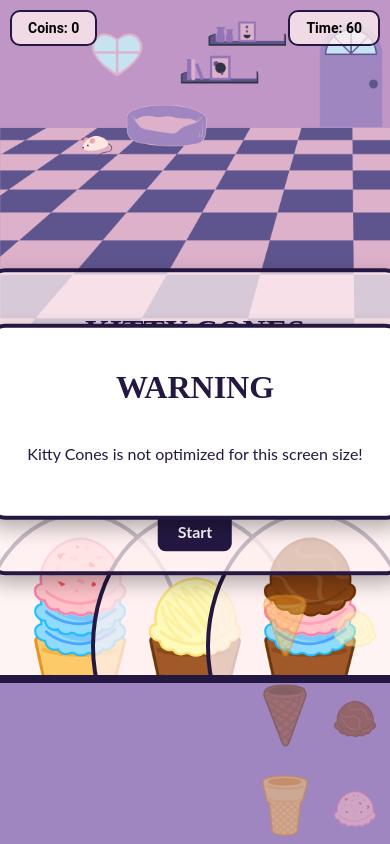
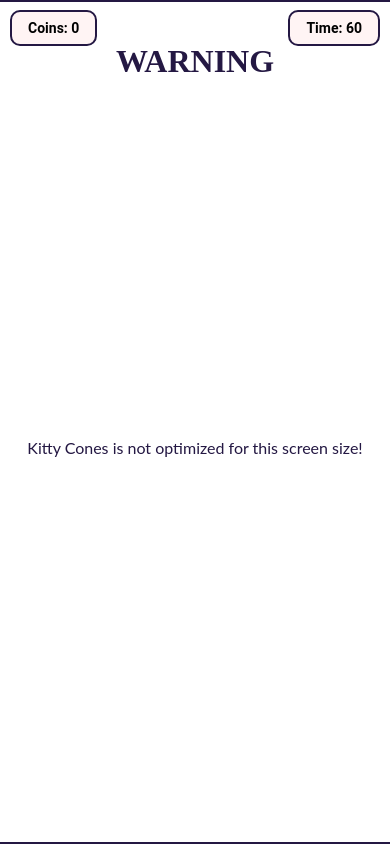
Before and after one commit to danielledonnelly/kittycones, a React (Vite) app: page / in a window 390 px wide. Built offline with nearby package versions, Linux system fonts and the light colour scheme.

Commit message:
crashing out over mobile warning screen rn

```diff
--- a/src/App.css
+++ b/src/App.css
@@ -155,6 +155,8 @@
   z-index: 200;
   background-color: #FFFFFF !important;
   color: #241843 !important;
+  height: 800px !important;
+  width: 600px !important;
 }
 
 .ice-cream-scoop {
```
